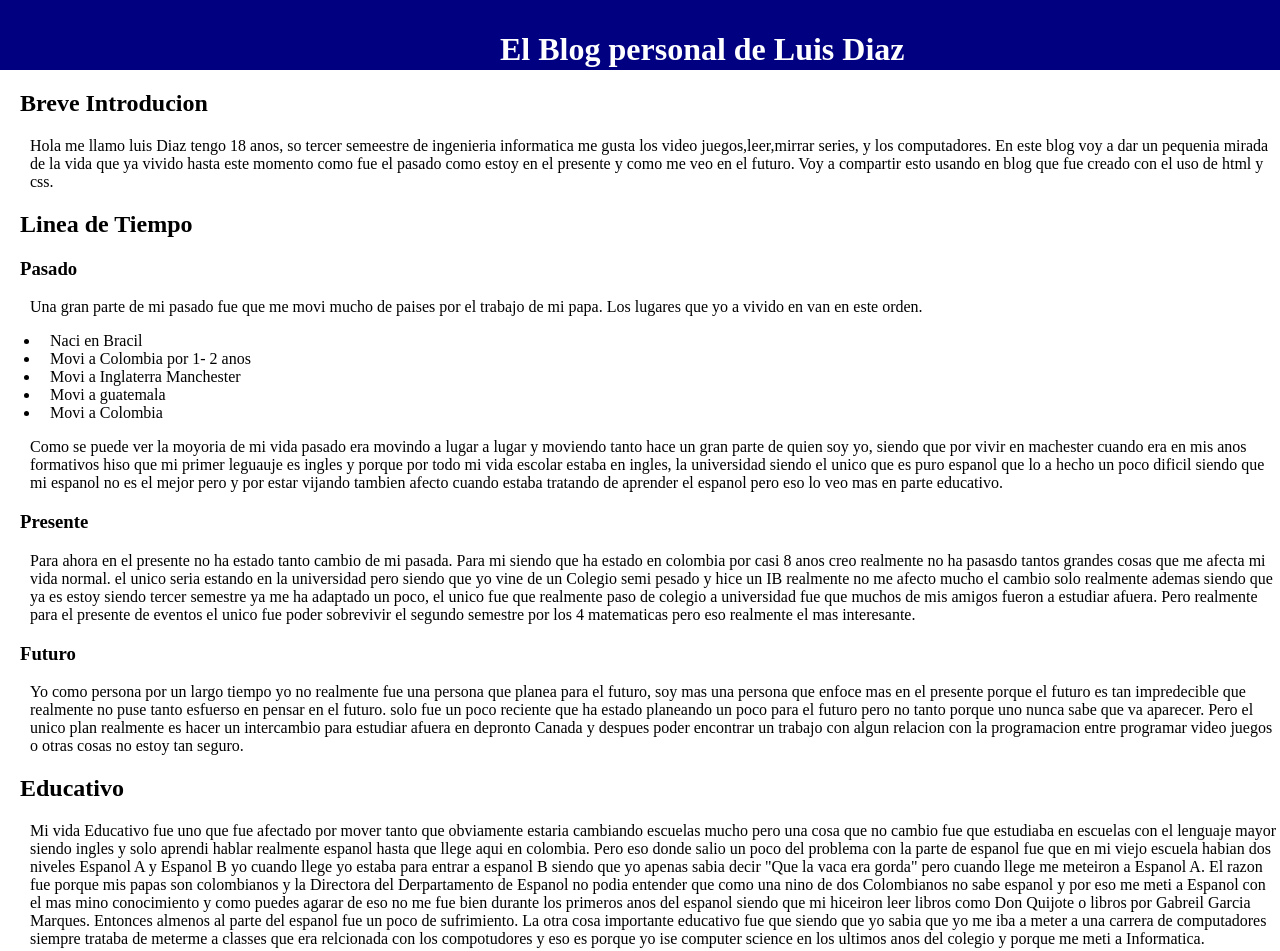
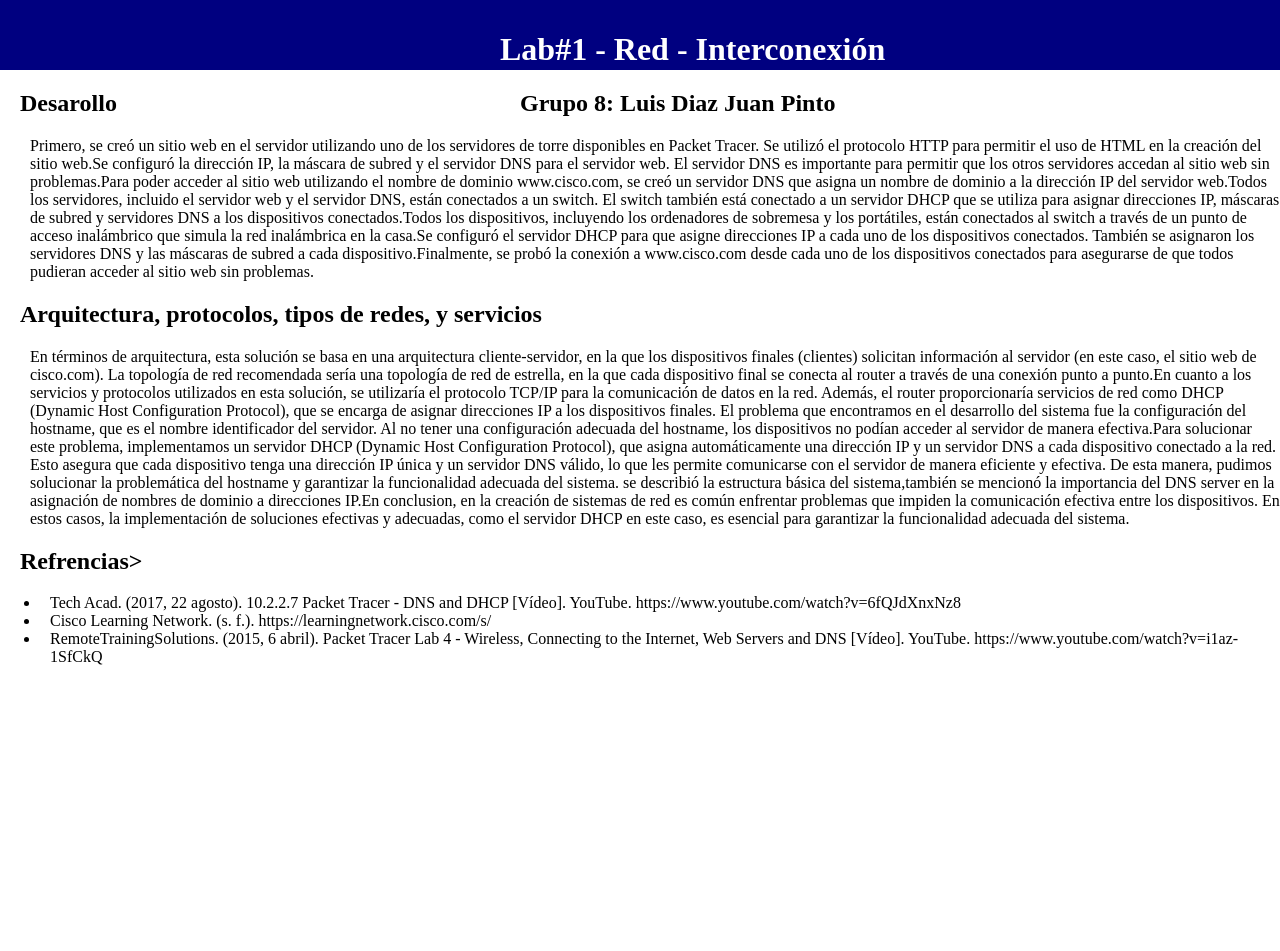
Before and after one commit to CyldeCryo/Lab-1---Red---Interconexi-n-Gr-8, a plain HTML site: page index.html in a window 1280 px wide. After the commit the page ends 800 px from the top, so only its background shows below. Drawn offline with Linux system fonts and the light colour scheme.

Commit message:
Update index.html

```diff
--- a/index.html
+++ b/index.html
@@ -2,7 +2,7 @@
 <html>
 
 	<head>
-		<title>Blog personal</title>
+		<title>Documentacion de Grupo 8</title>
 		<link rel="stylesheet"  href="blogstyle.css" type="text/css">
 
 	</head>
@@ -10,50 +10,42 @@
 
 	<header>
 
-		<h1>El Blog personal de Luis Diaz</h1>
+		<h1> Lab#1 - Red - Interconexión </h1>
+		<h2> Grupo 8: Luis Diaz Juan Pinto</h2>
 
 	</header>
 
 	<body>
 
 
-		<h2>Breve Introducion </h2>
+		<h2> Desarollo </h2>
 
-		<p>Hola me llamo luis Diaz  tengo 18 anos, so tercer semeestre de ingenieria informatica  me gusta los video juegos,leer,mirrar series, y los computadores. En este blog voy a dar un pequenia mirada de la vida que ya vivido hasta este momento como fue el pasado como estoy en el presente y como me veo en el futuro. Voy a compartir esto usando en blog que fue creado con el uso de html y css. </p>
+		<p>Primero, se creó un sitio web en el servidor utilizando uno de los servidores de torre disponibles en Packet Tracer. Se utilizó el protocolo HTTP para permitir el uso de HTML en la creación del sitio web.Se configuró la dirección IP, la máscara de subred y el servidor DNS para el servidor web. El servidor DNS es importante para permitir que los otros servidores accedan al sitio web sin problemas.Para poder acceder al sitio web utilizando el nombre de dominio www.cisco.com, se creó un servidor DNS que asigna un nombre de dominio a la dirección IP del servidor web.Todos los servidores, incluido el servidor web y el servidor DNS, están conectados a un switch. El switch también está conectado a un servidor DHCP que se utiliza para asignar direcciones IP, máscaras de subred y servidores DNS a los dispositivos conectados.Todos los dispositivos, incluyendo los ordenadores de sobremesa y los portátiles, están conectados al switch a través de un punto de acceso inalámbrico que simula la red inalámbrica en la casa.Se configuró el servidor DHCP para que asigne direcciones IP a cada uno de los dispositivos conectados. También se asignaron los servidores DNS y las máscaras de subred a cada dispositivo.Finalmente, se probó la conexión a www.cisco.com desde cada uno de los dispositivos conectados para asegurarse de que todos pudieran acceder al sitio web sin problemas. </p>
 
 
 
-		<h2>Linea de Tiempo</h2>
-			<h3>Pasado </h3>
-				<p> Una gran parte de mi pasado fue que me movi mucho de paises por el trabajo de mi papa. Los lugares que yo a vivido en van en este orden.</p>
+		<h2> Arquitectura, protocolos, tipos de redes, y servicios</h2>
+
+		<p>
+En términos de arquitectura, esta solución se basa en una arquitectura cliente-servidor, en la que los dispositivos finales (clientes) solicitan información al servidor (en este caso, el sitio web de cisco.com). La topología de red recomendada sería una topología de red de estrella, en la que cada dispositivo final se conecta al router a través de una conexión punto a punto.En cuanto a los servicios y protocolos utilizados en esta solución, se utilizaría el protocolo TCP/IP para la comunicación de datos en la red. Además, el router proporcionaría servicios de red como DHCP (Dynamic Host Configuration Protocol), que se encarga de asignar direcciones IP a los dispositivos finales.
 
 
-				<ul>
-					<li> Naci en Bracil</li>
-
-					<li> Movi a Colombia por 1- 2 anos</li>
-
-					<li> Movi a Inglaterra Manchester </li>
-
-					<li> Movi a guatemala  </li>
-
-					<li> Movi a Colombia</li>
-				</ul>
-
-				<p> Como se puede ver la moyoria de mi vida pasado era movindo a lugar a lugar y moviendo tanto hace un gran parte de quien soy yo, siendo que por vivir en machester cuando era en mis anos formativos hiso que mi primer leguauje es ingles y porque por todo mi vida escolar estaba en ingles, la universidad siendo el unico que es puro espanol que lo a hecho un poco dificil siendo que mi espanol no es el mejor pero y por estar vijando tambien afecto cuando estaba tratando de aprender el espanol pero eso lo veo mas en parte educativo.   </p>
+El problema que encontramos en el desarrollo del sistema fue la configuración del hostname, que es el nombre identificador del servidor. Al no tener una configuración adecuada del hostname, los dispositivos no podían acceder al servidor de manera efectiva.Para solucionar este problema, implementamos un servidor DHCP (Dynamic Host Configuration Protocol), que asigna automáticamente una dirección IP y un servidor DNS a cada dispositivo conectado a la red. Esto asegura que cada dispositivo tenga una dirección IP única y un servidor DNS válido, lo que les permite comunicarse con el servidor de manera eficiente y efectiva. De esta manera, pudimos solucionar la problemática del hostname y garantizar la funcionalidad adecuada del sistema.
 
 
+se describió la estructura básica del sistema,también se mencionó la importancia del DNS server en la asignación de nombres de dominio a direcciones IP.En conclusion, en la creación de sistemas de red es común enfrentar problemas que impiden la comunicación efectiva entre los dispositivos. En estos casos, la implementación de soluciones efectivas y adecuadas, como el servidor DHCP en este caso, es esencial para garantizar la funcionalidad adecuada del sistema.
 
-			<h3>Presente</h3>
-				<p> Para ahora en el presente no ha estado tanto cambio de mi pasada. Para mi siendo que ha estado en colombia por casi 8 anos creo realmente no ha pasasdo tantos grandes cosas que me afecta mi vida normal. el unico seria estando en la universidad pero siendo que yo vine de un Colegio semi pesado y hice un IB realmente no me afecto mucho el cambio solo realmente ademas siendo que ya es estoy siendo tercer semestre ya me ha adaptado un poco, el unico fue que realmente paso de colegio a universidad fue que  muchos de mis amigos fueron a estudiar afuera. Pero realmente para el presente de eventos el unico fue poder sobrevivir el segundo semestre por los 4 matematicas pero eso realmente el mas interesante.  </p>
+</p>
+
+		<h2> Refrencias></h2>
+
+		<ul>
+			<li>Tech Acad. (2017, 22 agosto). 10.2.2.7 Packet Tracer - DNS and DHCP [Vídeo]. YouTube. https://www.youtube.com/watch?v=6fQJdXnxNz8</li>
+			<li>Cisco Learning Network. (s. f.). https://learningnetwork.cisco.com/s/</li>
+			<li>RemoteTrainingSolutions. (2015, 6 abril). Packet Tracer Lab 4 - Wireless, Connecting to the Internet, Web Servers and DNS [Vídeo]. YouTube. https://www.youtube.com/watch?v=i1az-1SfCkQ</li>
 
 
-			<h3>Futuro</h3>
-				<p> Yo como persona por un largo tiempo yo no realmente fue una persona que planea para el futuro, soy mas una persona que enfoce mas  en el presente porque el futuro es tan impredecible que realmente no puse tanto esfuerso en pensar en el futuro. solo fue un poco reciente que ha estado planeando un poco para el futuro pero no tanto porque uno nunca sabe que va aparecer. Pero el unico plan realmente es hacer un intercambio para estudiar afuera en depronto Canada y despues poder encontrar un trabajo con algun relacion con la programacion entre programar video juegos o otras cosas no estoy tan seguro.   </p>
-
-		<h2>Educativo</h2>
-			<p> Mi vida Educativo fue uno que fue afectado por mover tanto que obviamente estaria cambiando escuelas mucho pero una cosa que no cambio fue que estudiaba en escuelas con el lenguaje mayor siendo ingles y solo aprendi hablar realmente espanol hasta que llege aqui en colombia. Pero eso donde salio un poco del problema con la parte de espanol fue que en mi viejo escuela  habian dos niveles Espanol A y Espanol B yo cuando llege yo estaba para entrar a espanol B siendo que yo apenas sabia decir "Que la vaca era gorda"  pero cuando llege me meteiron a Espanol A. El razon fue porque mis papas son colombianos y la Directora del Derpartamento de Espanol no podia entender que como una nino de dos Colombianos no sabe espanol y por eso me meti a Espanol con el mas mino conocimiento y como puedes agarar de eso no me fue bien durante los primeros anos del espanol siendo que mi hiceiron leer libros como Don Quijote o libros por Gabreil Garcia Marques. Entonces almenos al parte del espanol fue un poco de sufrimiento. La otra cosa importante educativo fue que siendo que yo sabia que yo me iba a meter a una carrera de computadores siempre trataba de meterme a classes que era relcionada con los compotudores y eso es porque yo ise computer science en los ultimos anos del colegio y porque me meti a Informatica.</p>
-
+		</ul>
 
 
 	</body>
```
